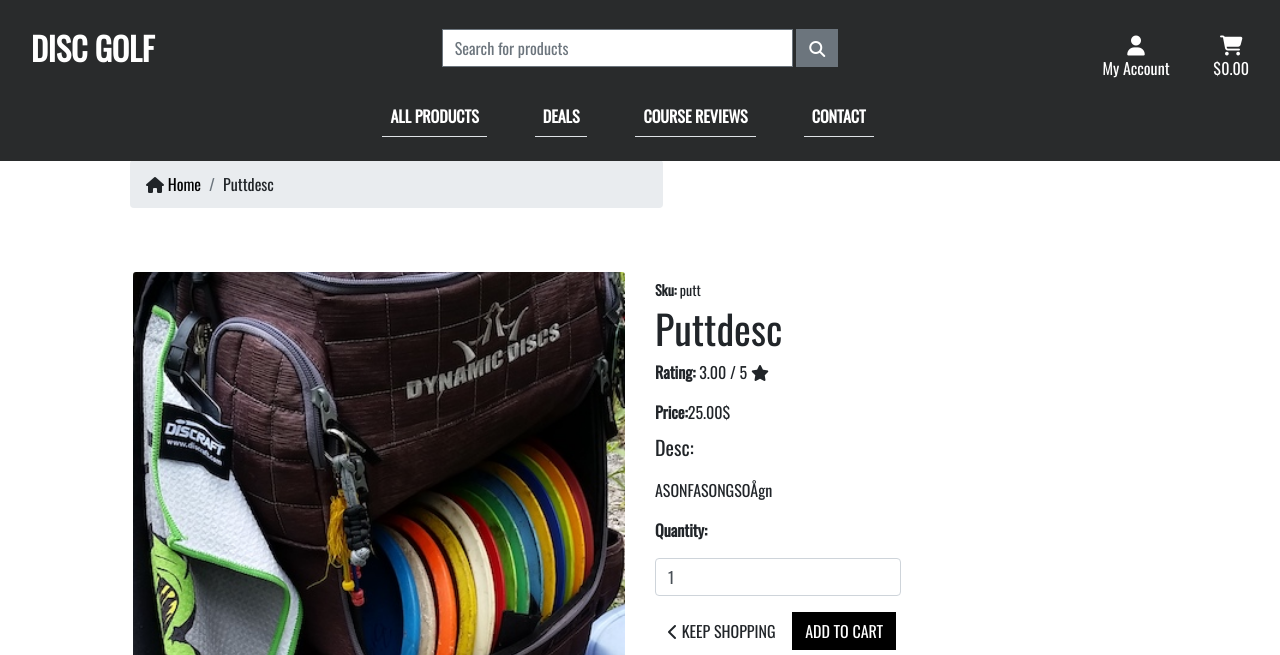
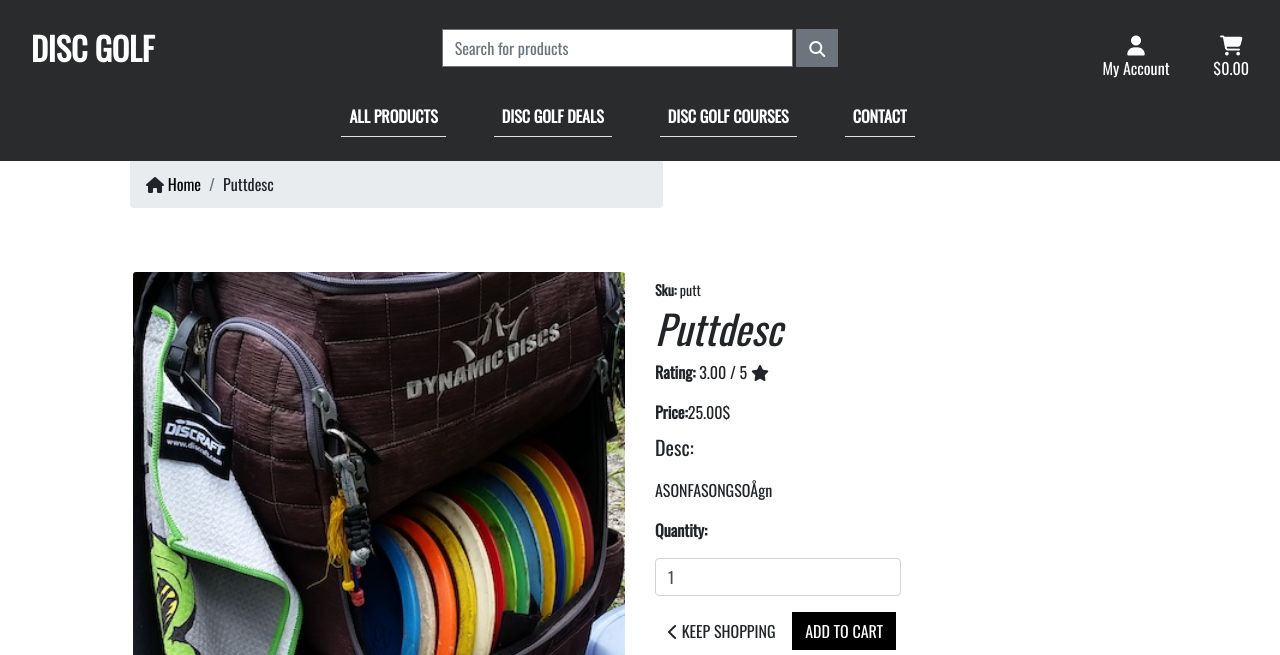
Before and after one commit to FilipWirsen/pp5-ci, a Django app: page /products/4/ in a window 1280 px wide. Shown: the top 655 px of the page. Run offline with Django 3.2, Linux system fonts and the light colour scheme; data comes from the database, SQL or seed files in the repository; parts of the project's set-up code (start-up, migrations or seed data) failed here and were passed over; some libraries are stand-ins or nearby versions.

Commit message:
Added descriptive meta data to base.html and replaced some text with keywords

```diff
--- a/products/templates/products/product_detail.html
+++ b/products/templates/products/product_detail.html
@@ -34,7 +34,7 @@
                 {% endif %}
                 <div class="col-md-6">
                     <div class="small mb-1"><strong>Sku:</strong> {{ product.sku }}</div>
-                    <h1 class="display-5 fw-bolder">{{ product.name }}</h1>
+                    <h1 class="display-5 fw-bolder"><em>{{ product.name }}</em></h1>
                     <div class="fs-5 mb-2">
                         <p><strong>Rating:</strong> {{product.rating}} / 5 <i class="fas fa-star"></i></p>
                         {% if product.discount_percentage %}
--- a/templates/base.html
+++ b/templates/base.html
@@ -7,6 +7,10 @@
     <meta http-equiv="X-UA-Compatible" content="ie=edge">
     <meta charset="utf-8">
     <meta name="viewport" content="width=device-width, initial-scale=1, shrink-to-fit=no">
+    <title>Disc Golf{% block extra_title %}{% endblock %}</title>
+    <meta name="description" content="Disc Golf products for sale">
+    <meta name="keywords" content="Disc golf, Disc golf discs, Disc golf courses, Disc golf putter,
+     Disc golf accessories, Disc golf set, Disc golf bag, Disc golf Lover, Disc golf driver, Disc golf midrange, Disc golf fairway, Disc golf bundles">
 
     {% block corecss %}
     <link rel="stylesheet" href="https://cdn.jsdelivr.net/npm/bootstrap@4.6.2/dist/css/bootstrap.min.css"
@@ -34,8 +38,6 @@
 
     {% block extra_js %}
     {% endblock %}
-
-    <title>Disc Golf{% block extra_title %}{% endblock %}</title>
 </head>
 
 <body>
--- a/templates/includes/main-nav.html
+++ b/templates/includes/main-nav.html
@@ -16,12 +16,12 @@
 
         <li class="nav-item">
             <a class="logo-font font-weight-bold nav-link text-white mr-5 border-bottom" href="{% url 'deals' %}">
-                Deals
+                Disc Golf Deals
             </a>
         </li>
         <li class="nav-item">
             <a class="logo-font font-weight-bold nav-link text-white mr-5 border-bottom" href="{% url 'course_reviews' %}">
-                Course Reviews
+                Disc Golf Courses
             </a>
         </li>
         <li class="nav-item">
```
